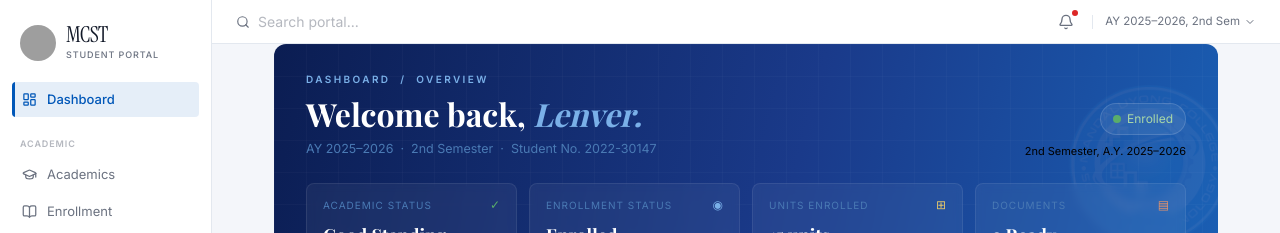
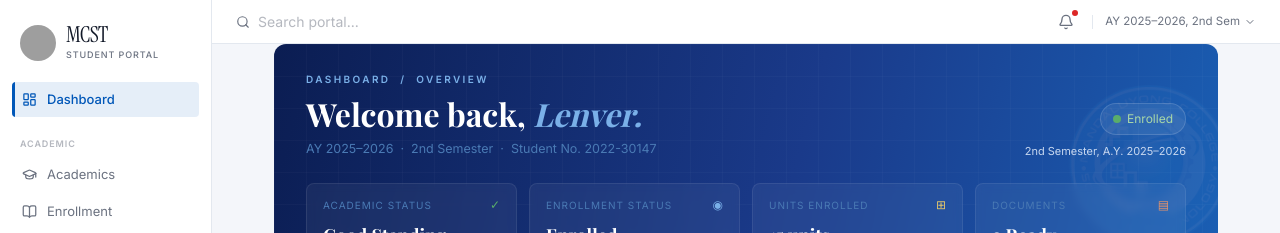
Before and after one commit to NickoMCST/mandaluyong-college-website, a React (Vite) app: page /portal in a window 1280 px wide. Shown: the top 233 px of the page. Built offline with nearby package versions, Linux system fonts and the light colour scheme; grey boxes are pictures that could not be loaded; the HTML template or start-up script is replaced by a standard one; a web font is replaced by a local one.

Commit message:
Change text color for semester label in Dashboard

```diff
--- a/src/portal/pages/Dashboard.tsx
+++ b/src/portal/pages/Dashboard.tsx
@@ -115,7 +115,7 @@ export default function Dashboard() {
               <span className="w-2 h-2 rounded-full" style={{ background: '#5aad6a' }} />
               Enrolled
             </span>
-            <span style={{ fontSize: 11, color: '#000000' }}>2nd Semester, A.Y. 2025–2026</span>
+            <span style={{ fontSize: 11, color: '#c8d8f0' }}>2nd Semester, A.Y. 2025–2026</span>
           </div>
         </div>
 
```
